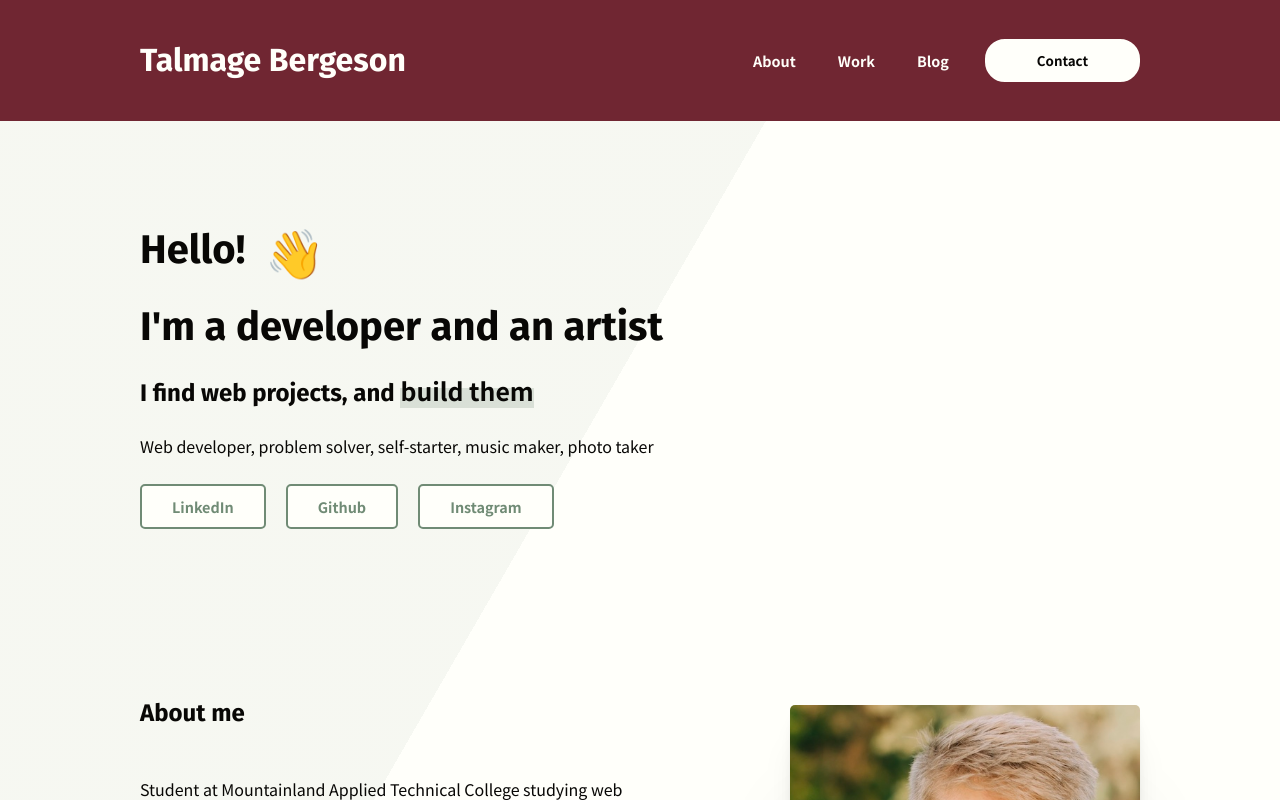
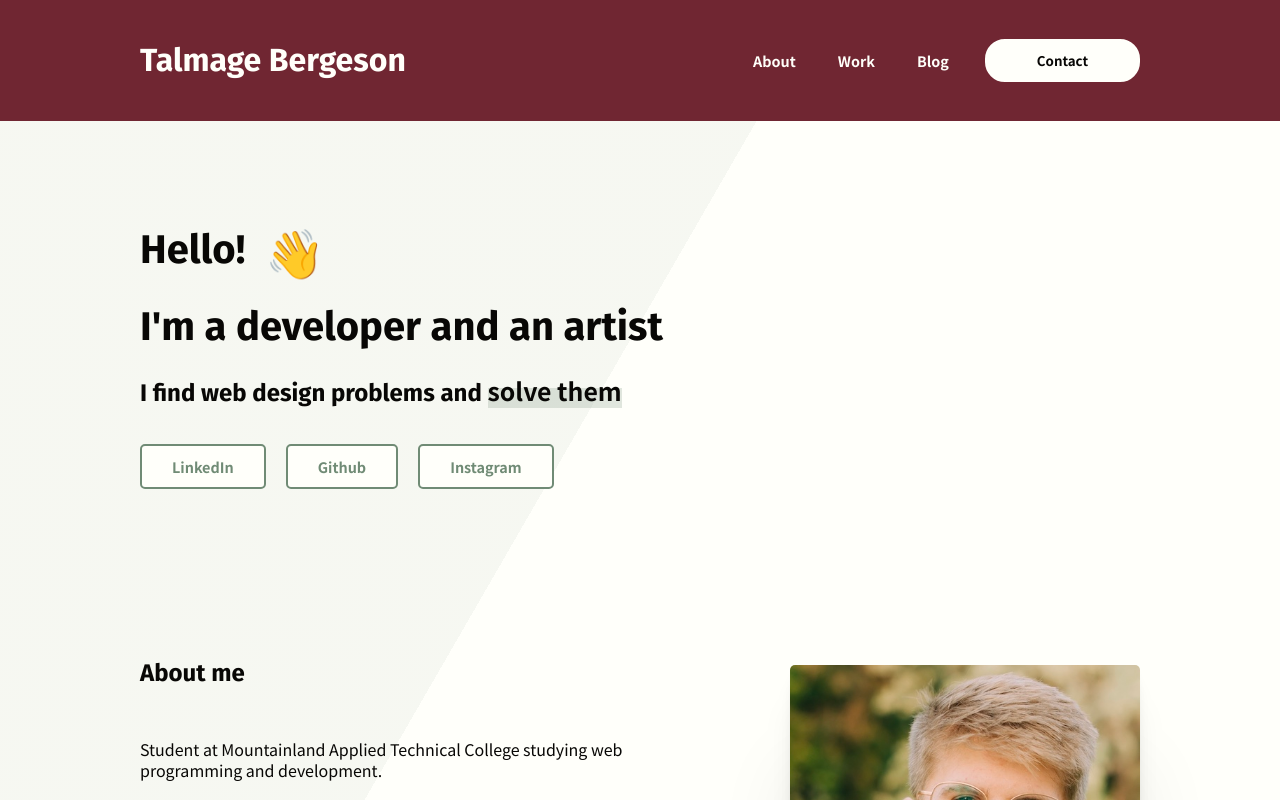
Before and after one commit to talmage89/portfolio, a React (Create React App) app: page / in a window 1280 px wide. Shown: the top 800 px of the page. Built offline with nearby package versions, Linux system fonts and the light colour scheme.

Commit message:
wording and lastUpdated.txt

```diff
--- a/package.json
+++ b/package.json
@@ -22,7 +22,7 @@
     "build": "git show -s --format=%ci > src/lastUpdated.txt && react-scripts build",
     "test": "react-scripts test",
     "eject": "react-scripts eject",
-    "deploy": "npm build && sudo firebase deploy"
+    "deploy": "npm run build && sudo firebase deploy"
   },
   "eslintConfig": {
     "extends": [
--- a/src/components/home/Home.js
+++ b/src/components/home/Home.js
@@ -38,8 +38,8 @@ export default function Home() {
                         <p className={styles.introWavingHandEmoji}>👋</p>
                     </span>
                     <h1 className={styles.introHeader}>I'm a developer and an artist</h1>
-                    <h2 className={styles.introSubheader}>I find web projects, and <span className={styles.subheaderHighlight}>build them</span></h2>
-                    <p className={styles.introDescription}>Web developer, problem solver, self-starter, music maker, photo taker</p>
+                    <h2 className={styles.introSubheader}>I find web design problems and <span className={styles.subheaderHighlight}>solve them</span></h2>
+                    <p className={styles.introDescription}></p>
                     <div className={styles.introButtons}>
                         <a className={styles.contactButton} href="https://www.linkedin.com/in/talmage-bergeson/" target="_blank" rel='noreferrer'>LinkedIn</a>
                         <a className={styles.contactButton} href="https://github.com/talmage89" target="_blank" rel='noreferrer'>Github</a>
--- a/src/data/blog/nov2022/automatedUpdatedDate.js
+++ b/src/data/blog/nov2022/automatedUpdatedDate.js
@@ -1,4 +1,5 @@
 import footerDate from './automatedUpdatedDateImg/footer-date.png'
+import gitNotCommitted from './automatedUpdatedDateImg/git-not-committed.png'
 
 const post = {
   "_id": "0",
@@ -47,7 +48,8 @@ fetch(lastUpdatedTextFile)
     "This script now runs the git-show command and writes the output to the ITALIC{lastUpdated.txt} file before building.",
     "HEADER:Final thoughts",
     "I was happy that this feature was easy to implement. Right now, the Updated date only updates when I create a production build of the app. I might consider finding a way to update the file each time I commit to the Git repo. However, I mainly care about the accuracy of the date in the hosted version of this site, which requires a fresh production build before deployment.",
-    "Also, with this current implementation, building for production changes my local files. This means my local files are slightly ahead of the latest Git commit by the time the build is finished. It's unsatisfying to see my completely colorless repository files turn yellow after the build script runs. This means I have to commit my changes to the repo after running my build script. I will live."
+    "Also, with this current implementation, building for production changes my local files. This means my local files are slightly ahead of the latest Git commit by the time the build is finished. It's unsatisfying to see my completely colorless repository files turn yellow after the build script runs. This means I have to commit my changes to the repo after running my build script. I will live.",
+    `IMAGEURL:${gitNotCommitted}`
   ],
   "updated_date": "November 10th, 2022",
   "tags": ["Git", "NPM"]
```
Also changed, not shown: src/data/blog/nov2022/automatedUpdatedDateImg/git-not-committed.png (added), src/lastUpdated.txt.
